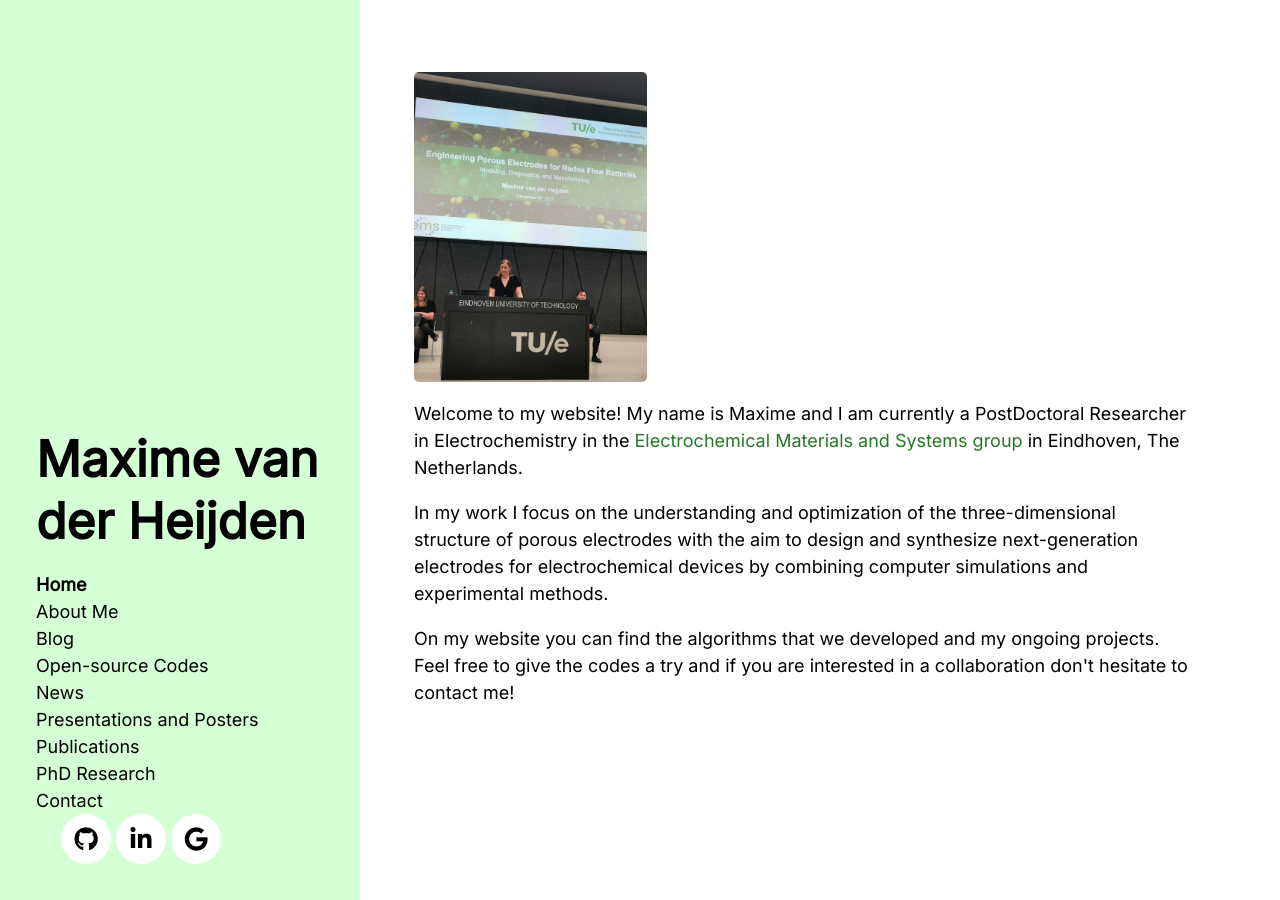
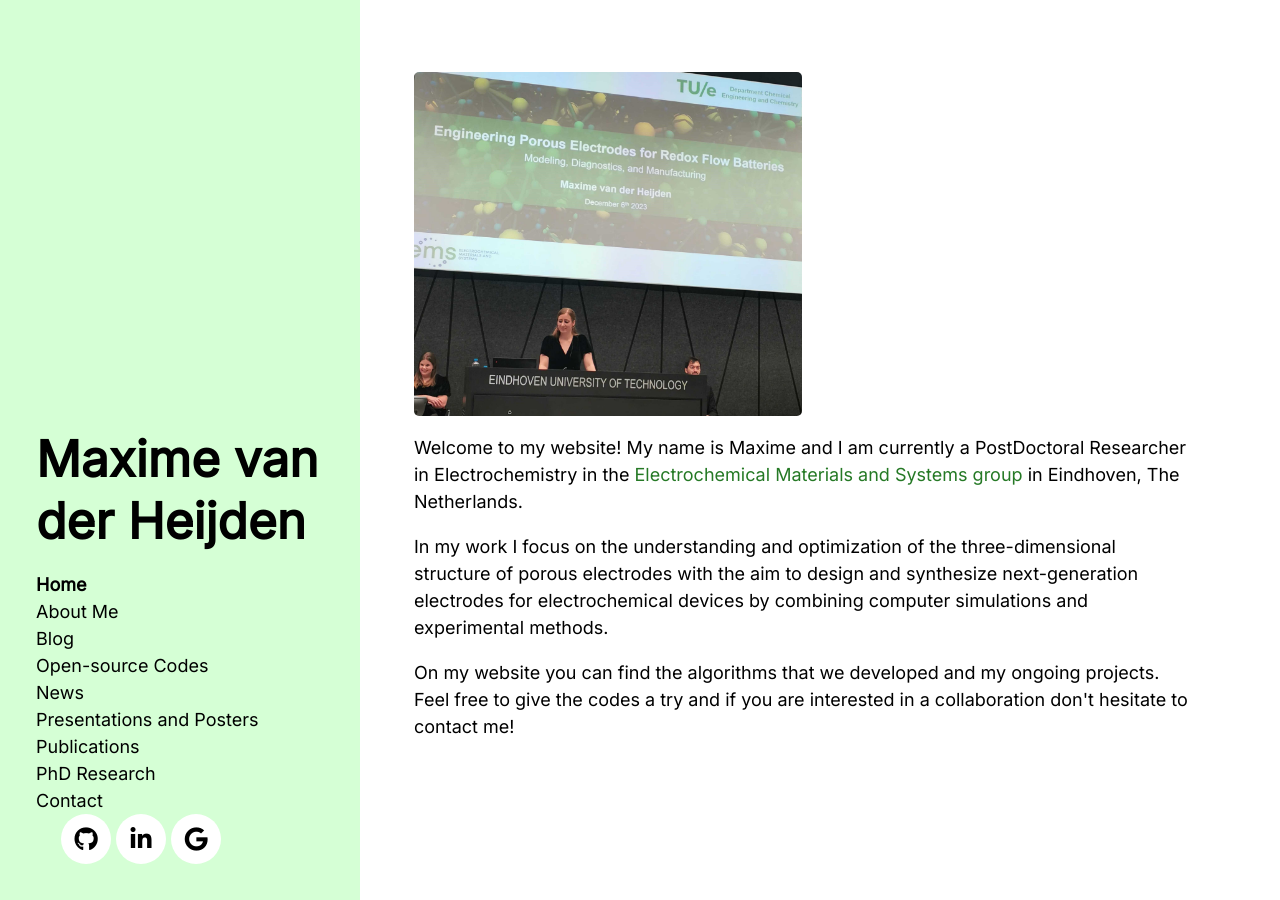
Before and after one commit to MaximevdHeijden/MaximevdHeijden.github.io, a Jekyll site: the page built from index.html, in a window 1280 px wide. Built offline with Jekyll 4.4.1, drawn with Linux system fonts in a browser that asks for light colours; nearby versions of some CDN libraries; the list of posts is cut into pages by our own code.

Commit message:
update home

```diff
--- a/index.html
+++ b/index.html
@@ -3,7 +3,7 @@ layout: default
 title: Home
 ---
 
-<img src="/public/pictures/Defense 1.jpg" alt="color photo ftl" width="30%" height="auto" />
+<img src="/public/pictures/Defense 3.jpg" alt="color photo ftl" width="50%" height="auto" />
 
 </p>
   Welcome to my website!
```
Also changed, not shown: public/pictures/Defense 3.jpg (added).
